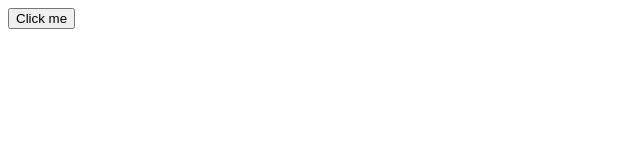
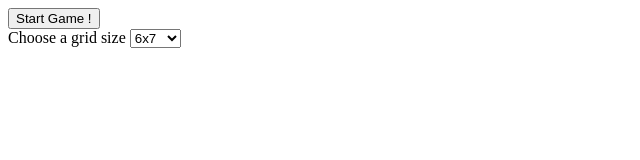
Before and after one commit to bnulens/js_rxjs_connect_four, a website built with Parcel: page index.html in a window 1280 px wide. Shown: the whole page, without its empty margins (0-640 px from the left). Built offline with nearby package versions, Linux system fonts and the light colour scheme.

Commit message:
feat - Basic game structure - Add grid-size-selector

```diff
--- a/index.html
+++ b/index.html
@@ -8,6 +8,20 @@
     <title>Connect Four RxJS</title>
 </head>
 <body>
-    <button id="test">Click me</button>
+    <button id="test">Start Game !</button>
+    <div class="outer-wrapper">
+        <div class="inner-wrapper">
+            <div class="game-settings-wrapper">
+                <label for="game-grid-size-selector">Choose a grid size</label>
+                <select name="game-grid-size-selector" id="game-size-selector">
+                    <option class="game-grid-size-option" value="6x9">6x7</option>
+                    <option class="game-grid-size-option" value="8x7">8x7</option>
+                    <option class="game-grid-size-option" value="10x7">10x7</option>
+                    <option class="game-grid-size-option" value="8x8">8x8</option>
+                </select>
+            </div>
+            <ul class="game-grid" id="game-grid"></ul>
+        </div>
+    </div>
 </body>
 </html>
```
